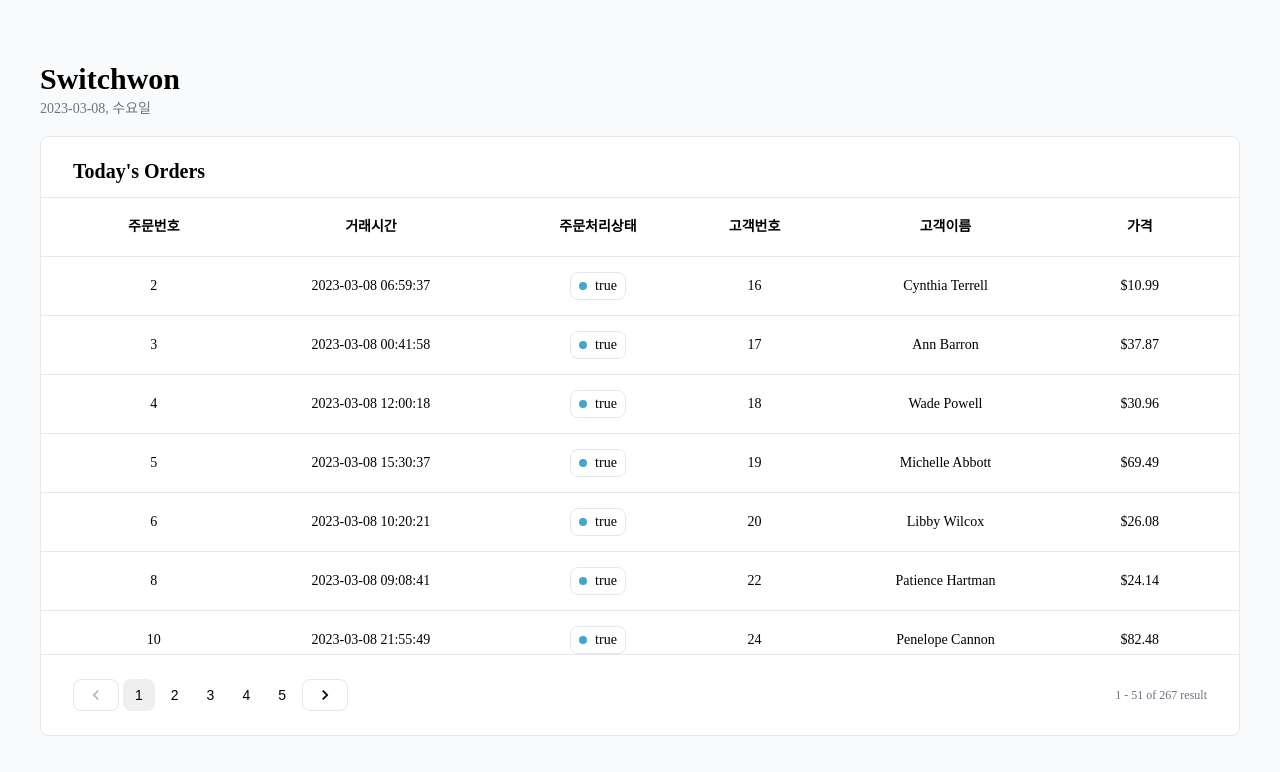
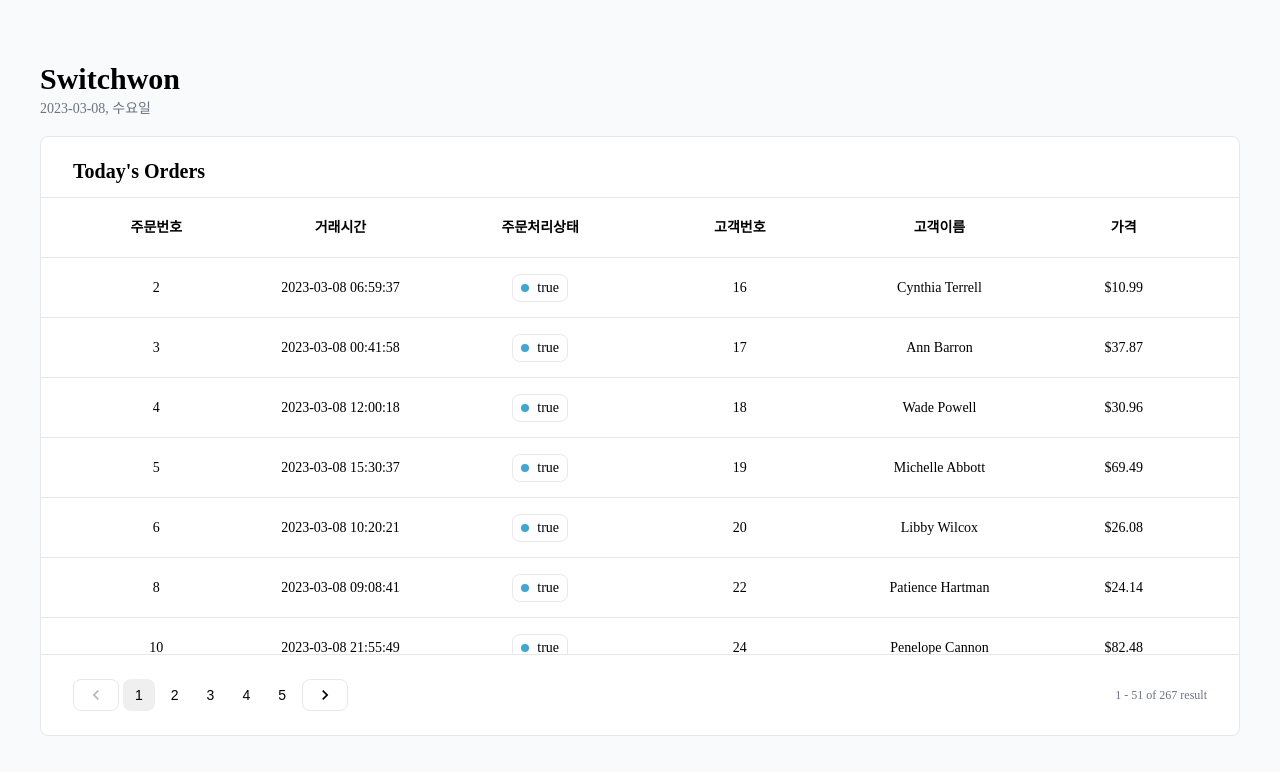
Before and after one commit to wanted-pre-onboarding-internship-1team/pre-onboarding-9th-4-1, a React (Create React App) app: page / in a window 1280 px wide. Shown: the top 772 px of the page. Built offline with nearby package versions, Linux system fonts and the light colour scheme.

Commit message:
[#1] fix: 테이블 크기가 고정되지 않은 이슈 수정

```diff
--- a/src/component/common/Table.tsx
+++ b/src/component/common/Table.tsx
@@ -53,6 +53,7 @@ const Table = <T extends object>({ data, columns }: TableProps<T>) => {
 };
 
 const TableWrapper = styled.table`
+  table-layout: fixed;
   width: 100%;
   border-spacing: 0;
   border-collapse: separate;
@@ -75,11 +76,11 @@ const TableRow = styled.tr`
 `;
 
 const Cell = css`
-  line-height: 48px;
+  height: 60px;
   margin: 0;
   padding: 5px;
   border-bottom: 1px solid ${COMMON_COLOR.border};
-  white-space: nowrap;
+  vertical-align: middle;
   font-size: 1.4rem;
 
   :last-child {
@@ -97,6 +98,7 @@ const Th = styled.th`
 
   position: sticky;
   top: 0;
+  white-space: nowrap;
   background-color: ${COMMON_COLOR.backgroundSection};
   font-weight: 700;
 `;
```
